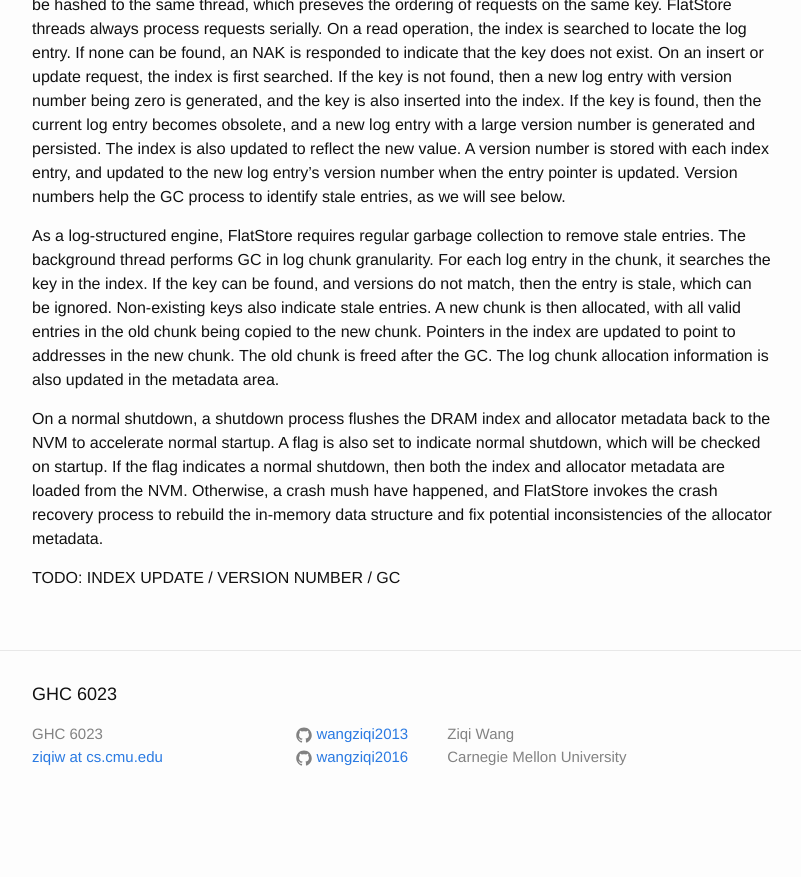
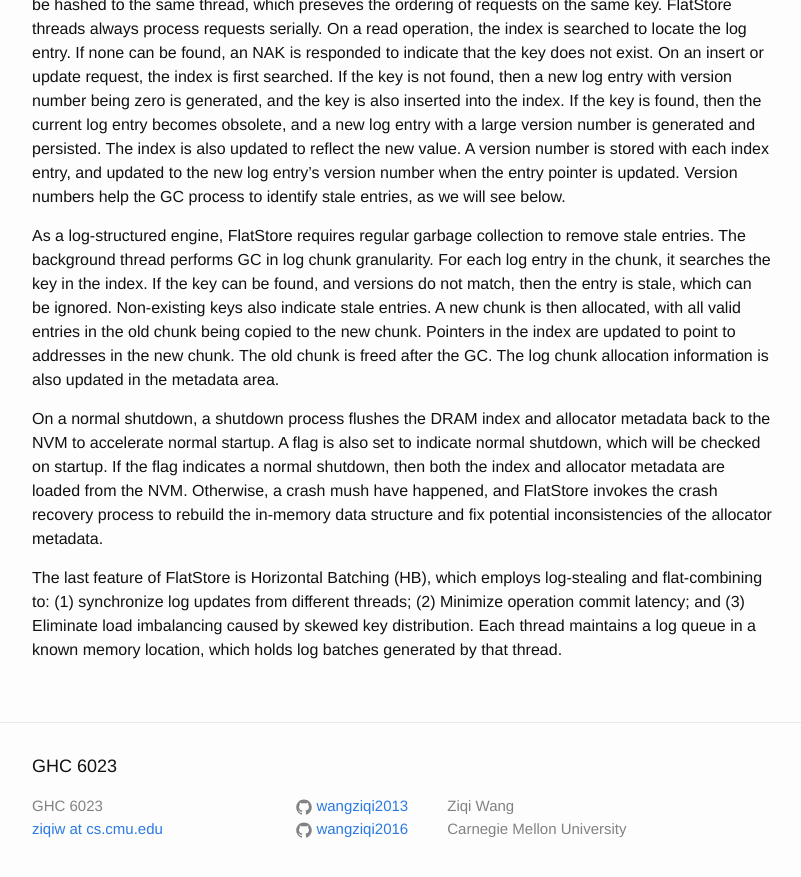
Before and after one commit to wangziqi2013/wangziqi2013.github.io, a Jekyll site: the page built from _posts/2020-07-25-flatstore.markdown, in a window 1280 px wide and 900 px high, scrolled down 3112 px. Shown: the top 877 px of the window, without its empty margins (238-1039 px from the left). Built offline with Jekyll 4.4.1, drawn with Linux system fonts in a browser that asks for light colours; before the commit the page ends 3940 px from its top, so only the background shows below that.

Commit message:
Adding HB

```diff
--- a/_posts/2020-07-25-flatstore.markdown
+++ b/_posts/2020-07-25-flatstore.markdown
@@ -138,4 +138,7 @@ If the flag indicates a normal shutdown, then both the index and allocator metad
 Otherwise, a crash mush have happened, and FlatStore invokes the crash recovery process to rebuild the in-memory
 data structure and fix potential inconsistencies of the allocator metadata.
 
-TODO: INDEX UPDATE / VERSION NUMBER / GC
+The last feature of FlatStore is Horizontal Batching (HB), which employs log-stealing and flat-combining to: (1)
+synchronize log updates from different threads; (2) Minimize operation commit latency; and (3) Eliminate load
+imbalancing caused by skewed key distribution.
+Each thread maintains a log queue in a known memory location, which holds log batches generated by that thread.
```
